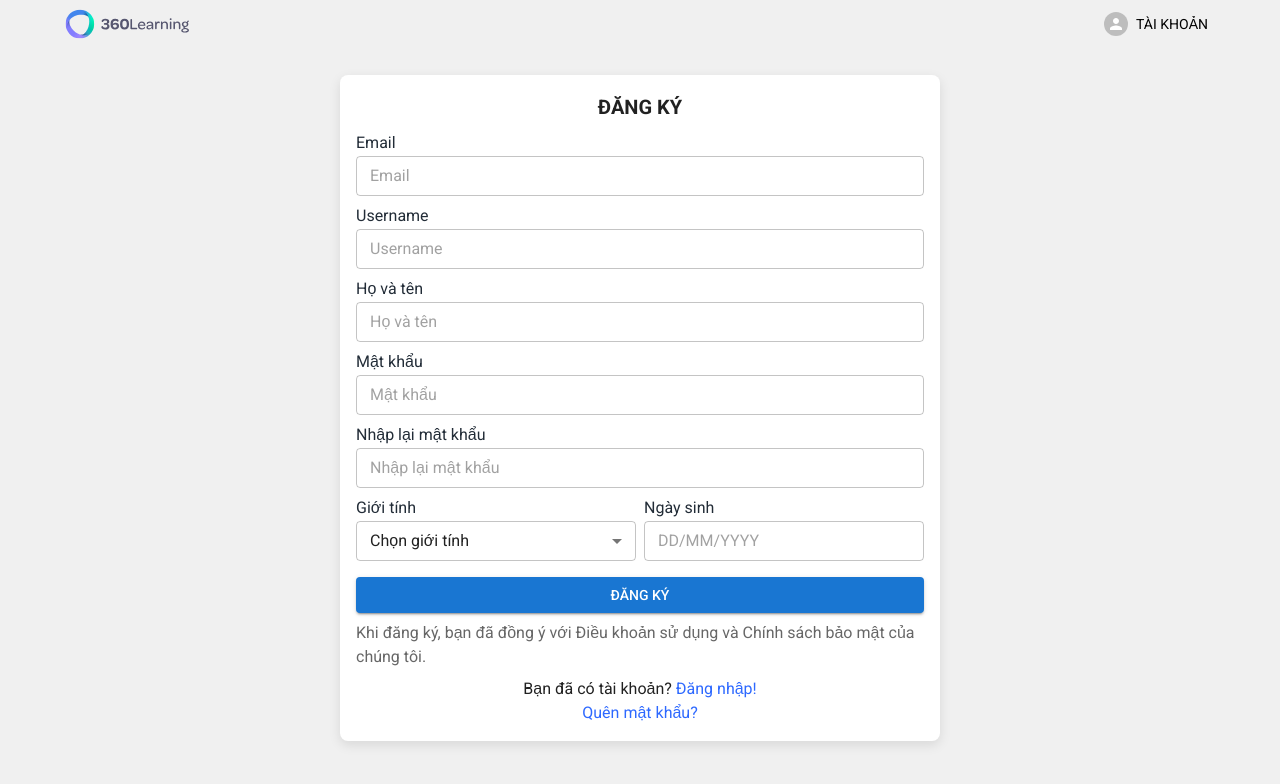
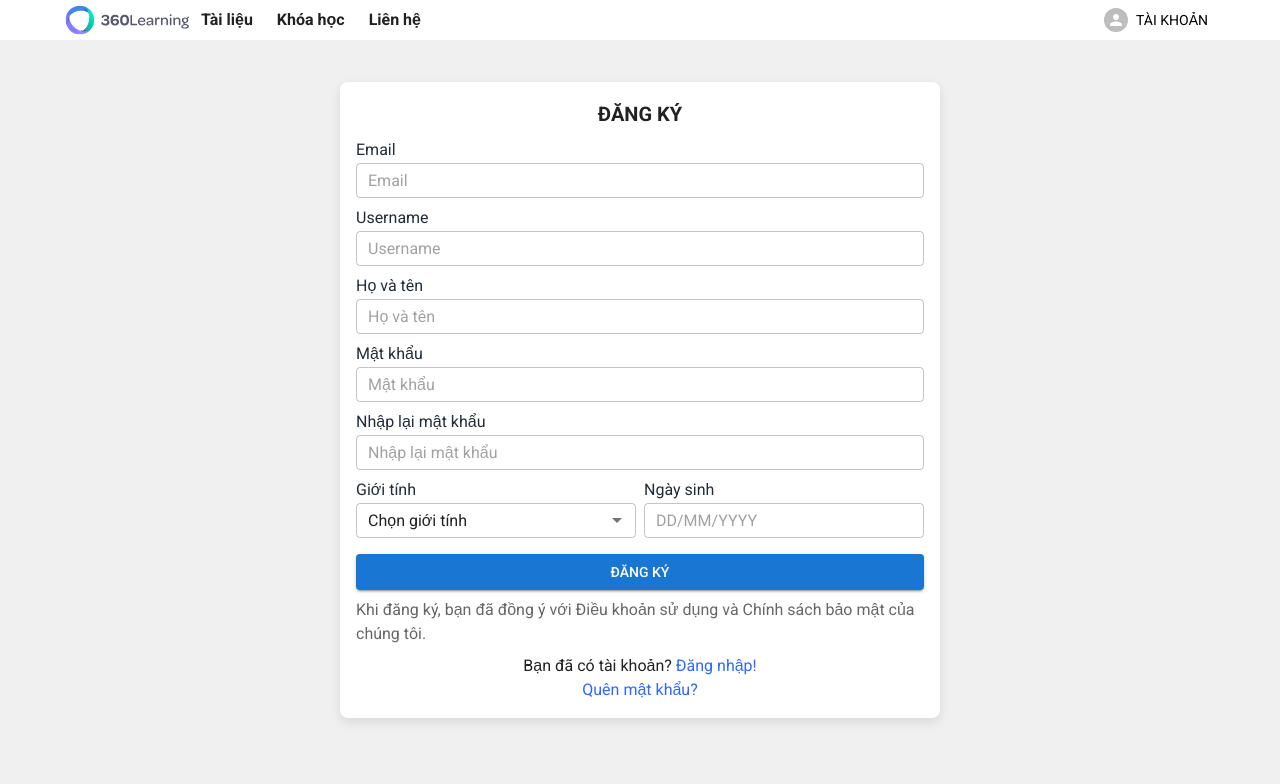
Before and after one commit to thanhminhdev2000/online-learning-react, a React (Vite) app: page /signup in a window 1280 px wide. Shown: the top 784 px of the page. Built offline with nearby package versions, Linux system fonts and the light colour scheme; a web font is replaced by a local one.

Commit message:
Improve responsive UI

```diff
--- a/src/common/constant.ts
+++ b/src/common/constant.ts
@@ -29,3 +29,5 @@ export const roleOptions: IOptions[] = [
 
 export const DATE_FORMAT = 'YYYY-MM-DD';
 export const DATE_FORMAT_VN = 'DD/MM/YYYY';
+export const HEADER_HEIGHT = 40;
+export const LIMIT = 15;
--- a/src/common/styled.ts
+++ b/src/common/styled.ts
@@ -14,21 +14,22 @@ export const AuthContainer = styled('form')(({ theme }) => ({
   },
 }));
 
-export const BoxContainer = styled(Box)(() => ({
+export const BoxContainer = styled(Box)(({ theme: { spacing } }) => ({
   display: 'flex',
   flexDirection: 'column',
   backgroundColor: '#fff',
-  gap: 16,
-  padding: 8,
-  borderRadius: 16,
+  gap: spacing(4),
+  padding: spacing(4),
+  borderRadius: spacing(4),
 }));
 
-export const TypographyHover = styled(Typography)(() => ({
-  padding: '8px 4px',
-  borderRadius: 8,
+export const TypographyHover = styled(Typography)(({ theme: { spacing } }) => ({
+  padding: spacing(1, 2),
+  borderRadius: spacing(2),
+  fontWeight: 'bold',
 
   '&:hover': {
-    backgroundColor: 'rgba(0, 0, 0, 0.1)',
+    backgroundColor: 'rgba(0, 0, 0, 0.04)',
     cursor: 'pointer',
   },
 }));
--- a/src/components/navbar/index.tsx
+++ b/src/components/navbar/index.tsx
@@ -1,8 +1,9 @@
 import { UserRoleDto } from '@apis/generated/data-contracts';
 import { useLogout } from '@apis/hooks/authentication.hook';
-import { AlignCenter, ItemCenter } from '@common/styled';
+import { HEADER_HEIGHT } from '@common/constant';
+import { AlignCenter, ItemCenter, TypographyHover } from '@common/styled';
 import { routes } from '@components/navbar/constant';
-import { NavbarWrapper, NavItem, StyledMenuItem } from '@components/navbar/styled';
+import { NavbarWrapper, StyledMenuItem } from '@components/navbar/styled';
 import { Avatar, Box, Button, Menu, Stack, Typography } from '@mui/material';
 import useAuthStore from '@store/authStore';
 import React, { useState } from 'react';
@@ -36,16 +37,21 @@ const Navbar = () => {
   return (
     <NavbarWrapper>
       <Box display="flex" justifyContent="space-between" width={{ xs: '100%', sm: '90%' }}>
-        <Box display="flex" alignItems="center" height={48}>
+        <Box display="flex" alignItems="center" height={HEADER_HEIGHT}>
           <AlignCenter onClick={() => navigate('/')} sx={{ cursor: 'pointer' }}>
             <img src="/logo.svg" width={125} />
           </AlignCenter>
 
           <Stack>
             {routes.map((route) => (
-              <NavItem key={route.path} to={route.path}>
-                <Typography display={{ xs: 'none' }}>{route.pathName}</Typography>
-              </NavItem>
+              <TypographyHover
+                key={route.path}
+                display={{ xs: 'none', sm: 'block' }}
+                sx={{ padding: 3 }}
+                onClick={() => navigate(route.path)}
+              >
+                {route.pathName}
+              </TypographyHover>
             ))}
           </Stack>
         </Box>
--- a/src/components/navbar/styled.ts
+++ b/src/components/navbar/styled.ts
@@ -7,13 +7,13 @@ export const Logo = styled(Link)(() => ({
 
 export const NavbarWrapper = styled(Stack)(() => ({
   justifyContent: 'center',
-  backgroundColor: '#f0f0f0',
+  backgroundColor: '#fff',
 }));
 
-export const NavItem = styled(Link)(() => ({
+export const NavItem = styled(Link)(({ theme }) => ({
   cursor: 'pointer',
   textDecoration: 'none',
-  padding: '4px 8px',
+  padding: theme.spacing(2, 4),
   borderRadius: 4,
   color: '#000',
 
@@ -22,10 +22,10 @@ export const NavItem = styled(Link)(() => ({
   },
 }));
 
-export const MenuLink = styled(Link)(() => ({
+export const MenuLink = styled(Link)(({ theme: { spacing } }) => ({
   cursor: 'pointer',
   textDecoration: 'none',
-  padding: '4px 8px',
+  padding: spacing(1, 2),
   color: '#000',
 }));
 
--- a/src/main.tsx
+++ b/src/main.tsx
@@ -3,57 +3,14 @@ import '@fontsource/roboto/400.css';
 import '@fontsource/roboto/500.css';
 import '@fontsource/roboto/700.css';
 import CssBaseline from '@mui/material/CssBaseline';
-import { createTheme, ThemeProvider } from '@mui/material/styles';
+import { ThemeProvider } from '@mui/material/styles';
 import { StrictMode } from 'react';
 import { createRoot } from 'react-dom/client';
 import { ToastContainer } from 'react-toastify';
 import 'react-toastify/dist/ReactToastify.css';
 import App from './App';
 import './index.css';
-
-const theme = createTheme({
-  spacing: 4,
-  typography: {
-    fontFamily: 'Roboto, Arial, sans-serif',
-    body1: {
-      '@media (max-width:600px)': {
-        fontSize: '13px',
-      },
-    },
-  },
-  components: {
-    MuiStack: {
-      defaultProps: {
-        direction: 'row',
-      },
-    },
-    MuiButton: {
-      styleOverrides: {
-        root: {
-          '@media (max-width:600px)': {
-            fontSize: '13px',
-            padding: '4px 8px',
-          },
-        },
-      },
-    },
-    MuiAvatar: {
-      styleOverrides: {
-        root: {
-          width: 24,
-          height: 24,
-        },
-      },
-    },
-    MuiTableCell: {
-      styleOverrides: {
-        root: {
-          padding: '0 6px',
-        },
-      },
-    },
-  },
-});
+import { theme } from './theme';
 
 createRoot(document.getElementById('root')!).render(
   <StrictMode>
--- a/src/pages/contact/index.tsx
+++ b/src/pages/contact/index.tsx
@@ -35,7 +35,7 @@ const ContactPage = () => {
       <FormProvider {...formInstance}>
         <Stack marginTop={5} justifyContent="center">
           <Stack flexDirection={{ xs: 'column', sm: 'row' }} gap={3}>
-            <BoxContainer>
+            <BoxContainer >
               <Stack flexDirection="column">
                 <Typography variant="h6" gutterBottom>
                   GỬI THÔNG TIN LIÊN HỆ - GÓP Ý
--- a/src/pages/home/styled.ts
+++ b/src/pages/home/styled.ts
@@ -1,3 +1,4 @@
+import { HEADER_HEIGHT } from '@common/constant';
 import { Stack, styled } from '@mui/material';
 
 export const Background = styled(Stack)(() => ({
@@ -5,6 +6,6 @@ export const Background = styled(Stack)(() => ({
   backgroundSize: 'cover',
   backgroundRepeat: 'no-repeat',
   backgroundPosition: 'center',
-  height: 'calc(100vh - 48px)',
+  height: `calc(100vh - ${HEADER_HEIGHT}px)`,
   flexDirection: 'column',
 }));
--- a/src/pages/users/UserDetailPage.tsx
+++ b/src/pages/users/UserDetailPage.tsx
@@ -1,6 +1,6 @@
-import { BoxContainer, ItemCenter } from '@common/styled';
+import { BoxContainer, ItemCenter, TypographyHover } from '@common/styled';
 import SettingsIcon from '@mui/icons-material/Settings';
-import { Stack, Typography } from '@mui/material';
+import { Box, Stack, Typography } from '@mui/material';
 import { UserMenu } from '@pages/authentication/constant';
 import UserAvatar from '@pages/users/components/UserAvatar';
 import UserPassword from '@pages/users/components/UserPassword';
@@ -15,24 +15,24 @@ const UserDetailPage = () => {
     <Stack justifyContent="center">
       <Stack width="100%" maxWidth={800} marginTop={4} gap={2}>
         <BoxContainer minWidth={40} width={{ xs: '15%', sm: '25%' }}>
+          <Typography variant="h6" display={{ xs: 'none', sm: 'block' }}>
+            CÀI ĐẶT
+          </Typography>
+
           <ItemCenter>
-            <Typography variant="h6" display={{ xs: 'none', sm: 'block' }}>
-              CÀI ĐẶT
-            </Typography>
-            <Typography variant="h6" display={{ xs: 'block', sm: 'none' }}>
+            <Typography display={{ xs: 'block', sm: 'none' }}>
               <SettingsIcon />
             </Typography>
           </ItemCenter>
 
           {menuSettings.map((item) => (
-            <ItemCenter key={item.path} onClick={() => setMenu(item.path)}>
-              <Typography variant="h6" display={{ xs: 'none', sm: 'block' }}>
-                {item.pathName}
-              </Typography>
-              <Typography variant="h6" display={{ xs: 'block', sm: 'none' }}>
-                {item.icon}
-              </Typography>
-            </ItemCenter>
+            <Box key={item.path} onClick={() => setMenu(item.path)}>
+              <TypographyHover display={{ xs: 'none', sm: 'block' }}>{item.pathName}</TypographyHover>
+
+              <ItemCenter>
+                <TypographyHover display={{ xs: 'block', sm: 'none' }}>{item.icon}</TypographyHover>
+              </ItemCenter>
+            </Box>
           ))}
         </BoxContainer>
 
--- a/src/pages/users/UserManagePage.tsx
+++ b/src/pages/users/UserManagePage.tsx
@@ -1,6 +1,6 @@
 import { UserDetailDto, UserGenderDto, UserListParamsDto, UserRoleDto } from '@apis/generated/data-contracts';
 import { useDeleteUser, useGetUsers } from '@apis/hooks/user.hook';
-import { DATE_FORMAT_VN } from '@common/constant';
+import { DATE_FORMAT_VN, HEADER_HEIGHT, LIMIT } from '@common/constant';
 import { SpaceBetween } from '@common/styled';
 import {
   Box,
@@ -31,7 +31,7 @@ const UserManagePage = () => {
   const [rowData, setRowData] = useState(userInit);
   const [openUserModal, setOpenUserModal] = useState(false);
   const [page, setPage] = useState(1);
-  const [limit, setLimit] = useState(25);
+  const [limit, setLimit] = useState(LIMIT);
   const [search, setSearch] = useState<UserListParamsDto>(userSearchInit);
   const { mutate } = useDeleteUser();
 
@@ -62,7 +62,7 @@ const UserManagePage = () => {
 
   return (
     <Container maxWidth="lg">
-      <Paper sx={{ minHeight: 'calc(100vh - 48px)', padding: 4 }}>
+      <Paper sx={{ minHeight: `calc(100vh - ${HEADER_HEIGHT}px)`, padding: 4 }}>
         <SpaceBetween>
           <Typography variant="h6" fontWeight="bold" textTransform="uppercase">
             Quản lý người dùng
@@ -134,9 +134,9 @@ const UserManagePage = () => {
 
         <Stack marginTop={2} justifyContent="end">
           <Select sx={{ height: 32 }} value={limit} onChange={(e) => setLimit(Number(e.target.value))}>
-            <MenuItem value={10}>10</MenuItem>
-            <MenuItem value={25}>25</MenuItem>
+            <MenuItem value={LIMIT}>{LIMIT}</MenuItem>
             <MenuItem value={50}>50</MenuItem>
+            <MenuItem value={100}>1004</MenuItem>
           </Select>
 
           <Pagination
--- a/src/pages/users/constant.tsx
+++ b/src/pages/users/constant.tsx
@@ -1,3 +1,4 @@
+import { LIMIT } from '@common/constant';
 import AccountCircleIcon from '@mui/icons-material/AccountCircle';
 import PasswordIcon from '@mui/icons-material/Password';
 import Person2Icon from '@mui/icons-material/Person2';
@@ -10,7 +11,7 @@ export const userSearchInit = {
   dateOfBirth: '',
   role: '*',
   page: 1,
-  limit: 10,
+  limit: LIMIT,
 };
 
 export const menuSettings = [
--- a/src/styled.ts
+++ /dev/null
@@ -1,6 +0,0 @@
-import { Box, styled } from '@mui/material';
-
-export const Container = styled(Box)(() => ({
-  minHeight: '100vh',
-  backgroundColor: '#f9f9f9',
-}));
--- /dev/null
+++ b/src/theme.ts
@@ -0,0 +1,69 @@
+import { Box, createTheme, styled } from '@mui/material';
+
+export const theme = createTheme({
+  breakpoints: {
+    values: {
+      xs: 0,
+      sm: 650,
+      md: 900,
+      lg: 1200,
+      xl: 1536,
+    },
+  },
+  spacing: 4,
+  typography: {
+    fontFamily: 'Roboto, Arial, sans-serif',
+    body1: {
+      '@media (max-width:600px)': {
+        fontSize: '13px',
+      },
+    },
+  },
+  components: {
+    MuiOutlinedInput: {
+      styleOverrides: {
+        inputSizeSmall: {
+          padding: '6px 12px',
+        },
+      },
+    },
+    MuiStack: {
+      defaultProps: {
+        direction: 'row',
+      },
+    },
+    MuiButton: {
+      styleOverrides: {
+        root: {
+          '@media (max-width:600px)': {
+            fontSize: '13px',
+            padding: '4px 8px',
+          },
+        },
+      },
+    },
+    MuiAvatar: {
+      styleOverrides: {
+        root: {
+          width: 24,
+          height: 24,
+        },
+      },
+    },
+    MuiTableCell: {
+      styleOverrides: {
+        head: {
+          padding: '8px 6px',
+        },
+        body: {
+          padding: '2px 6px',
+        },
+      },
+    },
+  },
+});
+
+export const Container = styled(Box)(() => ({
+  minHeight: '100vh',
+  backgroundColor: '#f9f9f9',
+}));
```
